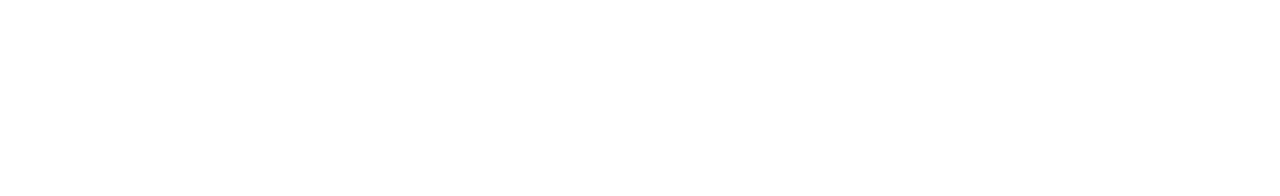
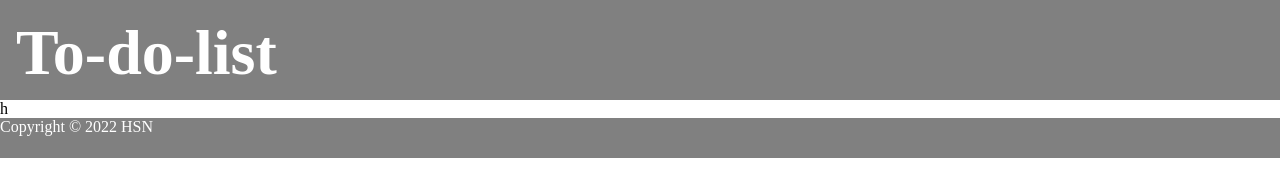
Before and after one commit to HasnatSN/to-do-list, a website: page dist/index.html in a window 1280 px wide. Drawn offline with Linux system fonts and the light colour scheme.

Commit message:
added some css

```diff
--- a/dist/index.html
+++ b/dist/index.html
@@ -1,13 +1,17 @@
 <!DOCTYPE html>
 <html lang="en">
-<head>
-    <meta charset="UTF-8">
-    <meta http-equiv="X-UA-Compatible" content="IE=edge">
-    <meta name="viewport" content="width=device-width, initial-scale=1.0">
+  <head>
+    <meta charset="UTF-8" />
+    <meta http-equiv="X-UA-Compatible" content="IE=edge" />
+    <meta name="viewport" content="width=device-width, initial-scale=1.0" />
+    <link rel="stylesheet" href="style.css" />
     <script src="main.js" defer></script>
     <title>To-Do-List</title>
-</head>
-<body>
+  </head>
+  <body>
+    <header><h1>To-do-list</h1></header>
 
-</body>
+    <main>h<nav></nav></main>
+    <footer>Copyright © 2022 HSN</footer>
+  </body>
 </html>
--- /dev/null
+++ b/dist/style.css
@@ -0,0 +1,30 @@
+* {
+    box-sizing: border-box;
+    padding: 0;
+    margin: 0;
+}
+
+body {
+    display: flex;
+    flex-direction: column;
+}
+
+header {
+    background-color: gray;
+    color: white;
+    width: 100vw;
+    height: 100px;
+    font-size: 2rem;
+    padding: 1rem;
+}
+
+main {
+    flex: 1;
+}
+
+footer {
+    width: 100vw;
+    height: 2.5rem;
+    background-color: gray;
+    color: white;
+}
```
